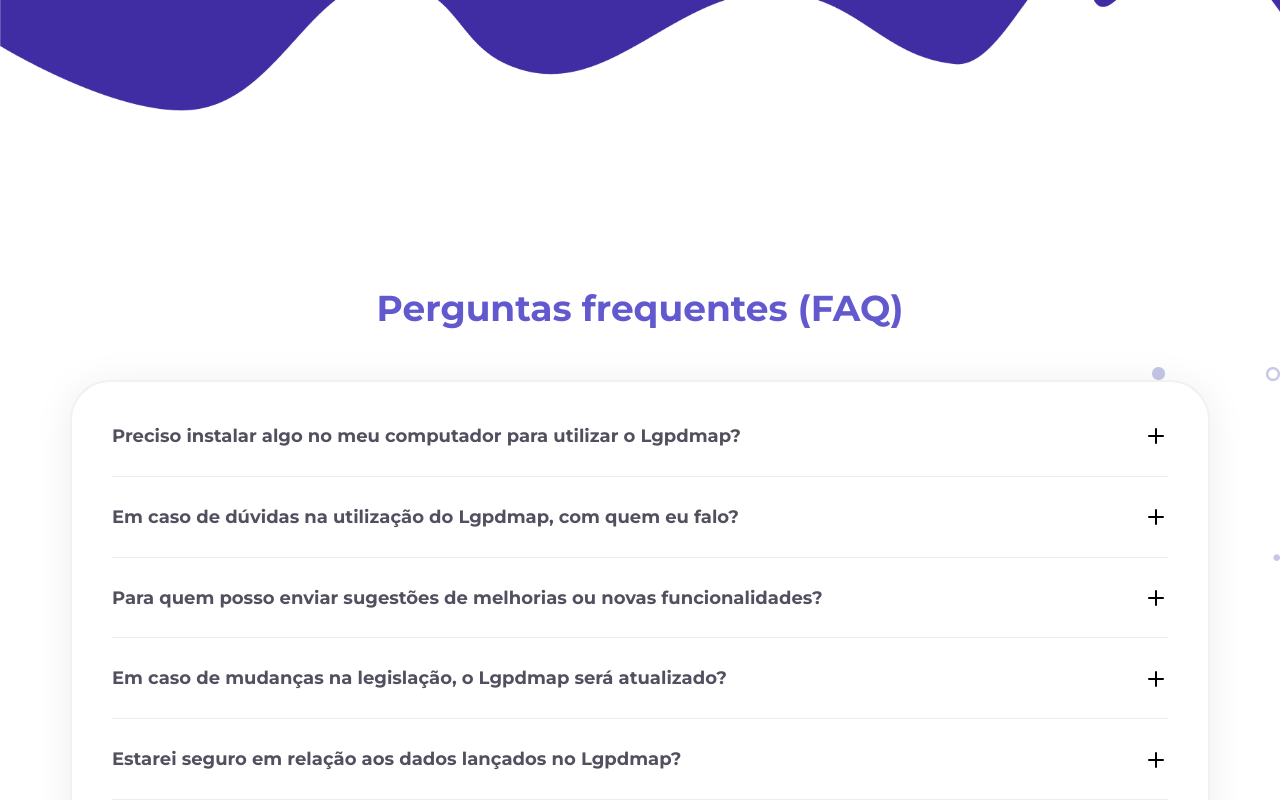
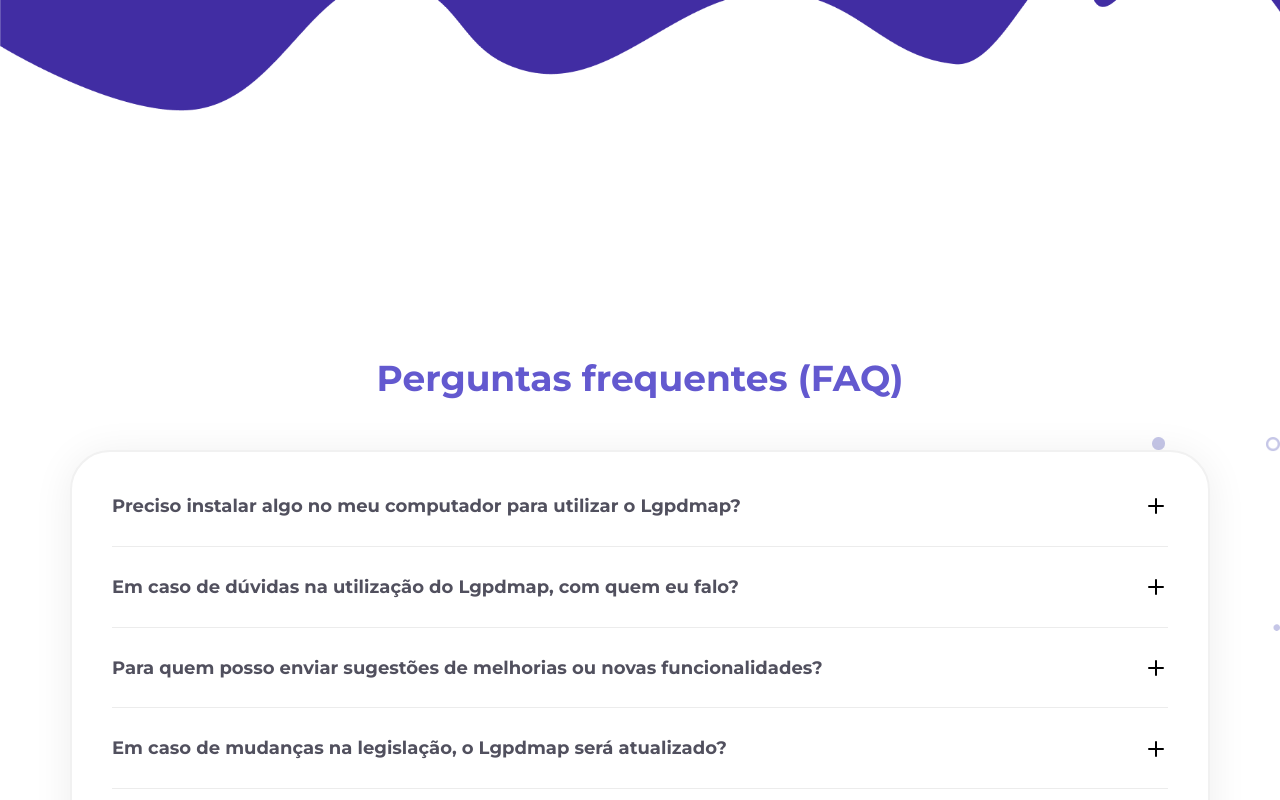
Before and after one commit to evlvs/lgpdmap, a Next.js app: page /plans in a window 1280 px wide. Shown: the part 5440-6240 px from the top of the page. Built offline with nearby package versions, Linux system fonts and the light colour scheme.

Commit message:
margin-top position fixed

```diff
--- a/src/components/FAQ/styles.module.scss
+++ b/src/components/FAQ/styles.module.scss
@@ -8,12 +8,13 @@
   overflow: hidden;
   position: relative;
   padding-bottom: 30px;
-  padding-top: 0;
+  padding-top: 170px;
 
   h2 {
     line-height: 120%;
     width: 90%;
     max-width: 1143px;
+    margin-top: 0;
   }
 
   .accordion {
--- a/src/components/Plans/styles.module.scss
+++ b/src/components/Plans/styles.module.scss
@@ -65,7 +65,7 @@
 
 .divider1 {
   width: 100%;
-  height: 100px;
+  height: 135px;
   position: relative;
   z-index: 2;
   top: -1px;
--- a/src/pages/plans.tsx
+++ b/src/pages/plans.tsx
@@ -29,7 +29,9 @@ const Home: React.FC = () => {
       <Testimonials />
       <Partners />
       <Steps />
-      <FAQ />
+      <div className="faqPlans">
+        <FAQ />
+      </div>
       <Footer />
     </div>
   )
--- a/src/styles/globals.scss
+++ b/src/styles/globals.scss
@@ -649,6 +649,12 @@ td.plansBtn {
   display: none;
 }
 
+.faqPlans {
+  position: relative;
+  top: -100px;
+  z-index: -1;
+}
+
 @media (min-width: 769px) and (max-width: 1680px) {
   body {
     overflow-x: hidden;
```
